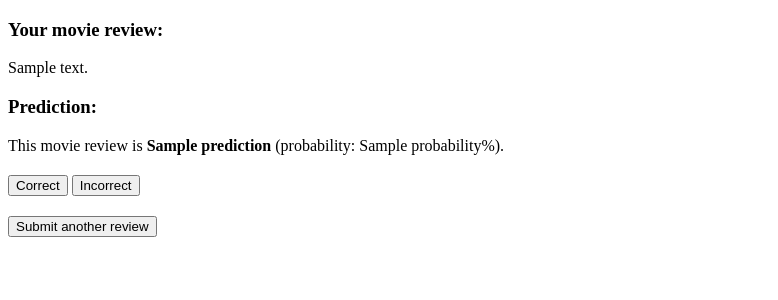
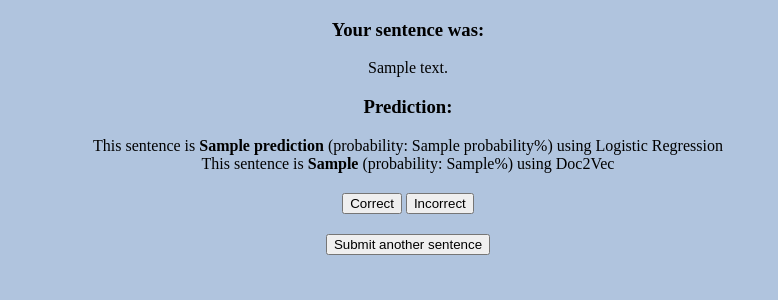
Before and after one commit to Cesaros/sentimentweb, a Flask app: template templates/results.html in a window 1280 px wide. Shown: the top 300 px of the page, without its empty margins (0-778 px from the left). Run offline with Flask 2, Linux system fonts and the light colour scheme; the template is opened without the code that fills it: most values are stand-ins (such as "Sample title", 1, 10 or a date in 2020); parts of the project's set-up code (start-up, migrations or seed data) failed here and were passed over.

Commit message:
sentence and new classifier shell

```diff
--- a/app.py
+++ b/app.py
@@ -15,6 +15,11 @@ cur_dir = os.path.dirname(__file__)
 clf = pickle.load(open(os.path.join(cur_dir,
                  'pkl_objects',
                  'classifier.pkl'), 'rb'))
+
+#clf2 = pickle.load(open(os.path.join(cur_dir,
+      #           'pkl_objects',
+      #           'classifier2.pkl'), 'rb'))
+
 db = os.path.join(cur_dir, 'reviews.sqlite')
 
 def classify(document):
@@ -23,6 +28,13 @@ def classify(document):
     y = clf.predict(X)[0]
     proba = np.max(clf.predict_proba(X))
     return label[y], proba
+
+def classify2(document):
+    label = {0: 'negative', 1: 'positive'}
+    X = vect.transform([document])
+    y2 = clf.predict(X)[0]
+    proba2 = np.max(clf.predict_proba(X))
+    return label[y2], proba2
 
 def train(document, y):
     X = vect.transform([document])
@@ -53,10 +65,12 @@ def results():
     if request.method == 'POST' and form.validate():
         review = request.form['moviereview']
         y, proba = classify(review)
+        y2, proba2 = classify2(review)
         return render_template('results.html',
                                 content=review,
                                 prediction=y,
-                                probability=round(proba*100, 2))
+                                probability=round(proba*100, 2), prediction2=y2,
+                                probability2=round(proba2*100, 2))
     return render_template('reviewform.html', form=form)
 
 @app.route('/thanks', methods=['POST'])
--- a/static/style.css
+++ b/static/style.css
@@ -1,7 +1,24 @@
 body{
-	width:600px;
+	width:800px;
+	background: lightsteelblue;
+	text-align: center;
 }
 
 #button{
 	padding-top: 20px;
 }
+
+
+
+h1 {
+    text-align: center;
+}
+
+
+h2 {
+    text-align: center;
+}
+
+h3 {
+    text-align: center;
+}
--- a/templates/results.html
+++ b/templates/results.html
@@ -1,17 +1,19 @@
 <!doctype html>
 <html>
   <head>
-    <title>Movie Classification</title>
+    <title>Sentence Classification</title>
 	<link rel="stylesheet" href="{{ url_for('static', filename='style.css') }}">
   </head>
   <body>
 
-<h3>Your movie review:</h3>
+	<h3>Your sentence was:</h3>
 	<div>{{ content }}</div>
 
 	<h3>Prediction:</h3>
-<div>This movie review is <strong>{{ prediction }}</strong>
-	 (probability: {{ probability }}%).</div>
+	<div>This sentence is <strong>{{ prediction }}</strong>
+		 (probability: {{ probability }}%) using Logistic Regression</div>
+	<div>This sentence is <strong>{{ prediction2 }}</strong>
+		 (probability: {{ probability2 }}%) using Doc2Vec</div>
 
 	<div id='button'>
 		  <form action="/thanks" method="post">
@@ -24,7 +26,7 @@
 
 	<div id='button'>
 		  <form action="/">
-	    <input type=submit value='Submit another review'>
+		    <input type=submit value='Submit another sentence'>
 		  </form>
 	</div>
 
--- a/templates/reviewform.html
+++ b/templates/reviewform.html
@@ -1,12 +1,12 @@
 <!doctype html>
 <html>
   <head>
-    <title>Movie Classification</title>
+    <title>Sentence Classification</title>
 	  <link rel="stylesheet" href="{{ url_for('static', filename='style.css') }}">
   </head>
   <body>
 
-<h2>Please enter your movie review:</h2>
+    <h2>Please enter your sentence here:</h2>
 
     {% from "_formhelpers.html" import render_field %}
 
@@ -15,7 +15,7 @@
     	{{ render_field(form.moviereview, cols='30', rows='10') }}
       </dl>
       <div>
-	  <input type=submit value='Submit review' name='submit_btn'>
+    	  <input type=submit value='Submit sentence' name='submit_btn'>
       </div>
     </form>
 
--- a/templates/thanks.html
+++ b/templates/thanks.html
@@ -1,7 +1,7 @@
 <!doctype html>
 <html>
   <head>
-    <title>Movie Classification</title>
+    <title>Sentence Classification</title>
 	<link rel="stylesheet" href="{{ url_for('static', filename='style.css') }}">
   </head>
   <body>
@@ -10,7 +10,7 @@
 
 <div id='button'>
 	  <form action="/">
-	    <input type=submit value='Submit another review'>
+	    <input type=submit value='Submit another sentence'>
 	  </form>
 </div>
 
```
Also changed, not shown: reviews.sqlite. Lines whose indentation alone changed are shown as unchanged.
